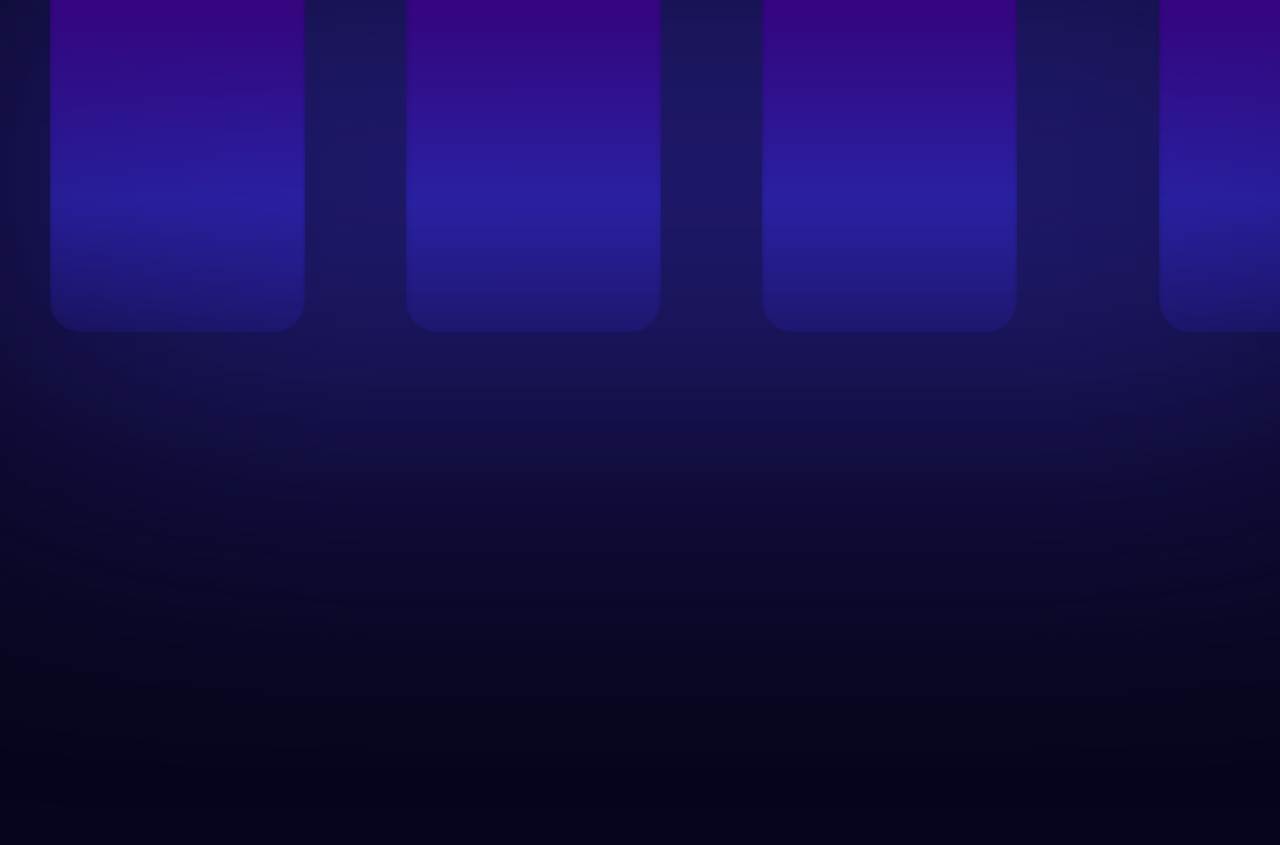
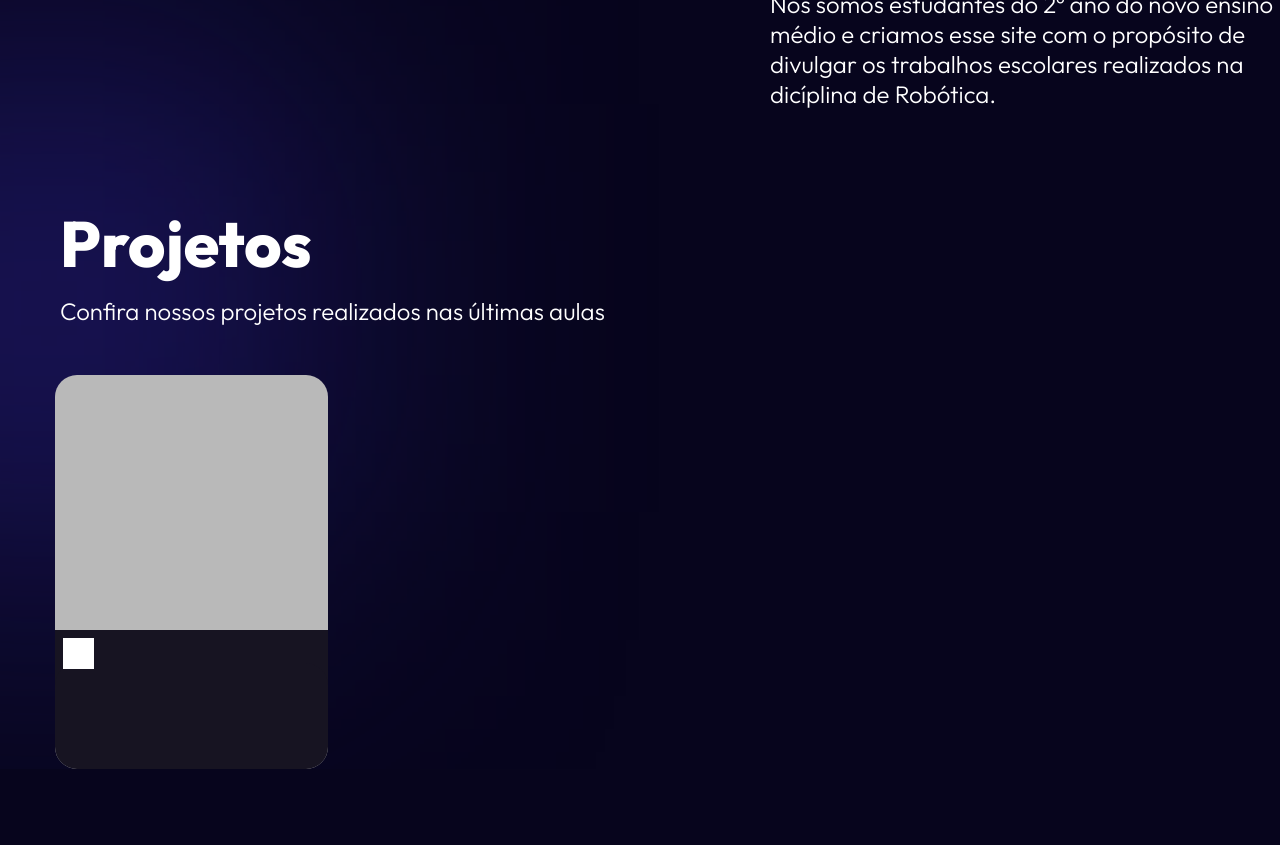
Before and after one commit to joaootaviobaptista/robotica, a plain HTML site: page index.html in a window 1280 px wide. Shown: the part 594-1439 px from the top of the page. After the commit the page ends 1363 px from the top, so only its background shows below. Drawn offline with Linux system fonts and the light colour scheme; files that its build step writes are made by us from their sources; a web font is replaced by a local one.

Commit message:
Add files via upload

```diff
--- a/index.html
+++ b/index.html
@@ -5,8 +5,7 @@
     <meta http-equiv="X-UA-Compatible" content="IE=edge">
     <meta name="viewport" content="width=device-width, initial-scale=1.0">
     <link rel="stylesheet" href="style.css">
-    <title>Document</title>
-    link rel="preconnect" href="https://fonts.googleapis.com">
+
 <link rel="preconnect" href="https://fonts.gstatic.com" crossorigin>
 <link href="https://fonts.googleapis.com/css2?family=Delicious+Handrawn&family=Outfit:wght@300;800&display=swap" rel="stylesheet">
 
@@ -31,16 +30,15 @@
     <h3 class="circulo1">circulo</h3>
     <h4 class="circulo2">circulo</h4>
     <h5 class="retangulo"></h5>
-    <h1 class="circulo3">circulo3</h1>
-
-    <li class="retangulo-todos">
-        <h2 class="retangulo2"></h2>
-        <h2 class="retangulo3"></h2>
-        <h2 class="retangulo4"></h2>
-        <h2 class="retangulo5"></h2>
-        <h2 class="rodape"></h2>
-
-    </li>
+     <h1 class="sobrenos">Sobre nós</h1>
+     <h2 class="texto3">Nós somos estudantes do  2º ano do novo ensino médio e criamos esse site com o propósito de divulgar os trabalhos escolares realizados na dicíplina de Robótica.</h2>
+     <h3 class="circulo3">circulo</h3>
+     <h3 class="projetos">Projetos</h3>
+     <h3 class="projetotexto">Confira nossos projetos realizados nas últimas aulas</h3>
+     <h4 class="retangulop"></h4>
+     <h4 class="retangulomenor"></h4>
+     <h4 class="retangulomenor2"></h4>
+       <img class="camadas" id="camadas.jpg" src="camadas.jpg" >
 
 
 
--- a/style.css
+++ b/style.css
@@ -76,74 +76,107 @@ top: 216px;
 background: #2BFFF2;
 filter: blur(153px);
 }
+   .sobrenos {
+    position: absolute;
+width: 332px;
+height: 44px;
+left: 770px;
+top: 497px;
 
-   .circulo3{
+font-family: 'Outfit';
+font-weight: 700;
+font-size: 64px;
+line-height: 81px;
+
+color: #FFFFFF;
+   }
+
+   .texto3 {
     position: absolute;
-width: 1456px;
-height: 459.7px;
-left: -30px;
-top: 539.13px;
+width: 545px;
+height: 120px;
+left: 770px;
+top: 583px;
+
+font-family: 'Outfit';
+font-style: normal;
+font-weight: 300;
+font-size: 24px;
+line-height: 30px;
+
+color: #FFFFFF;
+   }
+
+   .circulo3 {
+    position: absolute;
+width: 410px;
+height: 410px;
+left: -156px;
+top: 697px;
 
 background: #241D7A;
 filter: blur(153px);
    }
-   .retangulo2{
+
+   .projetos {
     position: absolute;
-    width: 255px;
-    height: 371.22px;
-    left: 50px;
-    top: 554.39px;
+width: 332px;
+height: 44px;
+left: 60px;
+top: 797px;
 
-    background: linear-gradient(180deg, #350680 12.74%, rgba(50, 39, 204, 0.583) 64.45%, rgba(160, 152, 255, 0) 116.16%);
-    background-blend-mode: soft-light;
-    box-shadow: inset 0px 4px 4px rgba(0, 0, 0, 0.25);
-    border-radius: 31px;
+font-family: 'Outfit';
+font-style: normal;
+font-weight: 700;
+font-size: 64px;
+line-height: 81px;
+
+color: #FFFFFF;
+
    }
-    .retangulo3{
-        position: absolute;
-width: 255px;
-height: 371.22px;
-left: 406px;
-top: 554.39px;
+   .projetotexto{
+    position: absolute;
+width: 558px;
+height: 30px;
+left: 60px;
+top: 890px;
 
-background: linear-gradient(180deg, #350680 12.74%, rgba(50, 39, 204, 0.583) 64.45%, rgba(160, 152, 255, 0) 116.16%);
-background-blend-mode: soft-light;
-box-shadow: inset 0px 4px 4px rgba(0, 0, 0, 0.25);
-border-radius: 31px;
-    }
-    .retangulo4{
-        position: absolute;
-        width: 255px;
-        height: 371.22px;
-        left: 762px;
-        top: 554.39px;
+font-family: 'Outfit';
+font-style: normal;
+font-weight: 400;
+font-size: 24px;
+line-height: 30px;
 
-        background: linear-gradient(180deg, #350680 12.74%, rgba(50, 39, 204, 0.583) 64.45%, rgba(160, 152, 255, 0) 116.16%);
-        background-blend-mode: soft-light;
-        box-shadow: inset 0px 4px 4px rgba(0, 0, 0, 0.25);
-        border-radius: 31px;
-    }
-    .retangulo5{
-        position: absolute;
-width: 255px;
-height: 371.22px;
-left: 1159px;
-top: 554.39px;
+color: #FFFFFF;
 
-background: linear-gradient(180deg, #350680 12.74%, rgba(50, 39, 204, 0.583) 64.45%, rgba(160, 152, 255, 0) 116.16%);
-background-blend-mode: soft-light;
-box-shadow: inset 0px 4px 4px rgba(0, 0, 0, 0.25);
-border-radius: 31px;
-
-    }
-
-
-   .rodape {
+   }
+   .retangulop{
     position: absolute;
-    width: 2000px;
-    height: 138px;
-    left: 0px;
-    top: 1800px;
-
-    background: #131030;
+width: 273px;
+height: 394px;
+left: 55px;
+top: 969px;
+background: #B9B9B9;
+border-radius: 22px;
+   } .retangulomenor {
+    position: absolute;
+width: 273px;
+height: 86.43px;
+left: 55px;
+top: 1224px;
+background: #171422;
+   } .retangulomenor2{
+    position: absolute;
+width: 273px;
+height: 106.03px;
+left: 55px;
+top: 1256.97px;
+background: #171422;
+border-radius: 22px;
    }
+   .camadas{
+    position: absolute;
+width: 31px;
+height: 31px;
+left: 63px;
+top: 1232px; }
```
